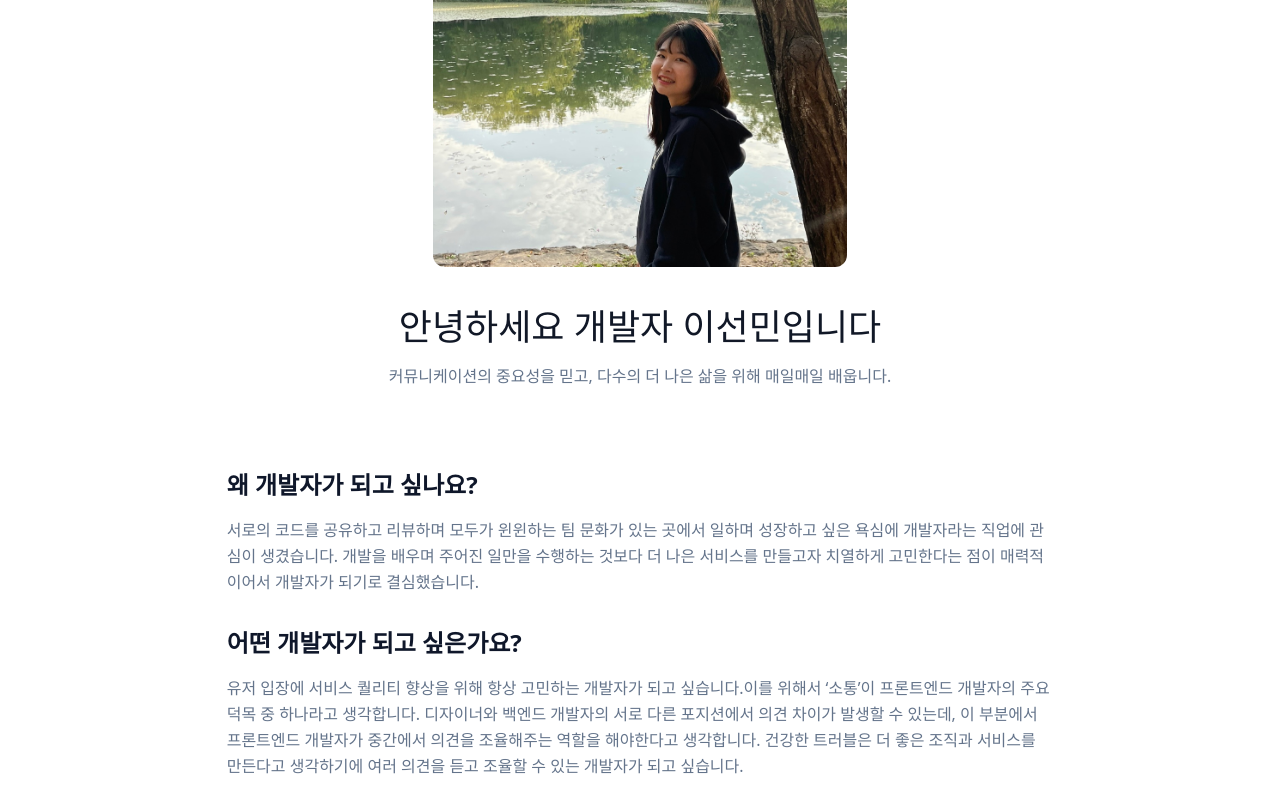
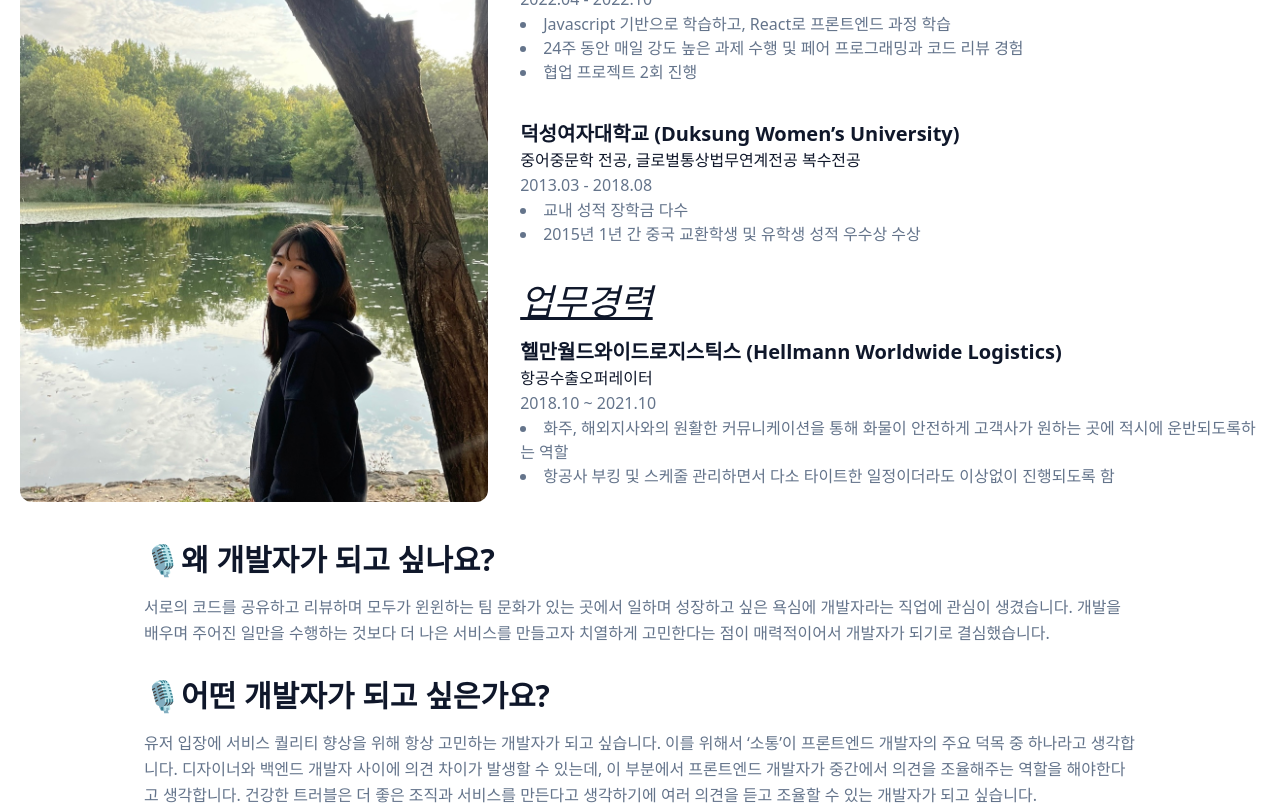
Before and after one commit to HelloHailie/portfolio, a Next.js app: page /about-me in a window 1280 px wide. Shown: the part 460-1265 px from the top of the page. Built offline with nearby package versions, Linux system fonts and the light colour scheme.

Commit message:
feat:자기소개 학력, 경력 추가

```diff
--- a/components/home/animation.js
+++ b/components/home/animation.js
@@ -9,7 +9,6 @@ export default function Animation() {
       loop={true}
       controls={true}
       src={lottieJson}
-      // style={{ height: "600px", width: "700px" }}
     ></Player>
   );
 }
--- a/components/home/main.js
+++ b/components/home/main.js
@@ -8,7 +8,7 @@ export default function Main() {
         <div className='max-w-screen-2xl px-4 md:px-8 mx-auto'>
           <section className='flex flex-col lg:flex-row gap-6 sm:gap-10 md:gap-16'>
             <div className='xl:w-7/12 flex flex-col sm:text-center lg:text-left lg:py-12 xl:py-24'>
-              <p className='text-violet-700 md:text-lg xl:text-xl font-semibold mb-4 md:mb-6'>
+              <p className='text-violet-700 md:text-lg xl:text-xl font-semibold mb-4 md:mb-6 mt-6'>
                 Frontend-Developer
               </p>
 
@@ -39,7 +39,7 @@ export default function Main() {
               </div>
             </div>
 
-            <div className='h-48 lg:h-auto flex items-center lg:max-w-2xl'>
+            <div className='h-48 lg:h-auto lg:flex lg:items-center lg:max-w-2xl max-w-fit'>
               <Animation />
             </div>
           </section>
--- a/components/layout.js
+++ b/components/layout.js
@@ -5,7 +5,7 @@ export default function Layout({ children }) {
   return (
     <div className='bg-primary'>
       <Header />
-      <div>{children}</div>
+      <div className='min-h-screen'>{children}</div>
       <Footer />
     </div>
   );
--- a/pages/about-me.js
+++ b/pages/about-me.js
@@ -14,8 +14,15 @@ export default function AboutMe() {
       </Head>
       <section className='text-gray-600 body-font'>
         <div className='container mx-auto flex px-5 py-24 items-center justify-center flex-col'>
-          {/* <img className="lg:w-2/6 md:w-3/6 w-5/6 mb-10 object-cover object-center rounded" alt="hero" src="https://dummyimage.com/720x600"> */}
-          <div className='lg:w-2/6 md:w-3/6 w-5/6 mb-10 object-cover object-center rounded'>
+          <h1 className='title-font sm:text-4xl text-3xl mb-4 font-medium text-gray-900'>
+            안녕하세요 개발자 이선민입니다
+          </h1>
+          <p className='mb-20 leading-relaxed'>
+            커뮤니케이션의 중요성을 믿고, 다수의 더 나은 삶을 위해 매일매일
+            배웁니다.
+          </p>
+          <div className='flex lg:flex-row flex-col gap-8'>
+            <div className='lg:w-2/5 md:w-3/6 w-5/6 mb-10 object-cover object-center rounded'>
               <Image
                 src={profile}
                 alt='이선민 프로필 이미지'
@@ -23,17 +30,59 @@ export default function AboutMe() {
                 layout='responsive'
               />
             </div>
-          <div className='text-center lg:w-2/3 w-full'>
-            <h1 className='title-font sm:text-4xl text-3xl mb-4 font-medium text-gray-900'>
-              안녕하세요 개발자 이선민입니다
+            <div className='flex flex-col'>
+              <h1 className='title-font sm:text-4xl text-3xl mb-4 font-medium underline italic'>
+                학력
               </h1>
-            <p className='mb-20 leading-relaxed'>
-              커뮤니케이션의 중요성을 믿고, 다수의 더 나은 삶을 위해 매일매일
-              배웁니다.
-            </p>
+              <div className='font-semibold text-xl'>
+                코드스테이츠 (Code States)
+              </div>
+              <div>Advanced software engineering, Immersive program (39기)</div>
+              <p className='leading-relaxed'>2022.04 - 2022.10</p>
+              <ul class='list-disc list-inside mb-9'>
+                <li>
+                  Javascript 기반으로 학습하고, React로 프론트엔드 과정 학습
+                </li>
+                <li>
+                  24주 동안 매일 강도 높은 과제 수행 및 페어 프로그래밍과 코드
+                  리뷰 경험
+                </li>
+                <li>협업 프로젝트 2회 진행</li>
+              </ul>
+              <div className='font-semibold text-xl'>
+                덕성여자대학교 (Duksung Women’s University)
+              </div>
+              <div>중어중문학 전공, 글로벌통상법무연계전공 복수전공</div>
 
-            <h3 className='text-2xl font-bold text-left'>
-              왜 개발자가 되고 싶나요?
+              <p className='leading-relaxed'>2013.03 - 2018.08</p>
+              <ul class='list-disc list-inside mb-9'>
+                <li>교내 성적 장학금 다수</li>
+                <li>2015년 1년 간 중국 교환학생 및 유학생 성적 우수상 수상</li>
+              </ul>
+              <h3 className='title-font sm:text-4xl text-3xl mb-4 font-medium underline italic'>
+                업무경력
+              </h3>
+              <div className='font-semibold text-xl'>
+                헬만월드와이드로지스틱스 (Hellmann Worldwide Logistics)
+              </div>
+              <div>항공수출오퍼레이터</div>
+
+              <p className='leading-relaxed'>2018.10 ~ 2021.10</p>
+              <ul class='list-disc list-inside mb-9'>
+                <li>
+                  화주, 해외지사와의 원활한 커뮤니케이션을 통해 화물이 안전하게
+                  고객사가 원하는 곳에 적시에 운반되도록하는 역할
+                </li>
+                <li>
+                  항공사 부킹 및 스케줄 관리하면서 다소 타이트한 일정이더라도
+                  이상없이 진행되도록 함
+                </li>
+              </ul>
+            </div>
+          </div>
+          <div className='text-center lg:w-4/5 w-full'>
+            <h3 className='text-3xl font-bold text-left'>
+              🎙왜 개발자가 되고 싶나요?
             </h3>
             <p className='mt-4 mb-8 leading-relaxed text-left'>
               서로의 코드를 공유하고 리뷰하며 모두가 윈윈하는 팀 문화가 있는
@@ -42,17 +91,17 @@ export default function AboutMe() {
               서비스를 만들고자 치열하게 고민한다는 점이 매력적이어서 개발자가
               되기로 결심했습니다.
             </p>
-            <h3 className='text-2xl font-bold text-left'>
-              어떤 개발자가 되고 싶은가요?
+            <h3 className='text-3xl font-bold text-left'>
+              🎙어떤 개발자가 되고 싶은가요?
             </h3>
             <p className='mt-4 mb-20 leading-relaxed text-left'>
               유저 입장에 서비스 퀄리티 향상을 위해 항상 고민하는 개발자가 되고
-              싶습니다.이를 위해서 ‘소통’이 프론트엔드 개발자의 주요 덕목 중
-              하나라고 생각합니다. 디자이너와 백엔드 개발자의 서로 다른
-              포지션에서 의견 차이가 발생할 수 있는데, 이 부분에서 프론트엔드
-              개발자가 중간에서 의견을 조율해주는 역할을 해야한다고 생각합니다.
-              건강한 트러블은 더 좋은 조직과 서비스를 만든다고 생각하기에 여러
-              의견을 듣고 조율할 수 있는 개발자가 되고 싶습니다.
+              싶습니다. 이를 위해서 ‘소통’이 프론트엔드 개발자의 주요 덕목 중
+              하나라고 생각합니다. 디자이너와 백엔드 개발자 사이에 의견 차이가
+              발생할 수 있는데, 이 부분에서 프론트엔드 개발자가 중간에서 의견을
+              조율해주는 역할을 해야한다고 생각합니다. 건강한 트러블은 더 좋은
+              조직과 서비스를 만든다고 생각하기에 여러 의견을 듣고 조율할 수
+              있는 개발자가 되고 싶습니다.
             </p>
             <div className='flex justify-center gap-4'>
               <Link href='/skills' className='btn-project'>
--- a/styles/globals.css
+++ b/styles/globals.css
@@ -7,7 +7,7 @@
 }
 
 .btn-project {
-  @apply inline-flex text-white dark:text-white bg-violet-700 border-0 py-2 px-6 focus:outline-none hover:text-white hover:bg-violet-500 rounded text-lg;
+  @apply md:inline-flex  text-white dark:text-white bg-violet-700 border-0 py-2 px-6 focus:outline-none hover:text-white hover:bg-violet-500 rounded text-lg;
 }
 
 .project-card {
@@ -25,7 +25,8 @@ h2,
 h3,
 h4,
 h5,
-h6 {
+h6,
+div {
   @apply text-slate-900 dark:text-white cursor-default;
 }
 
@@ -38,6 +39,7 @@ a {
   @apply text-slate-500 hover:text-slate-700 dark:text-slate-400 dark:hover:text-slate-50;
 }
 
-p {
+p,
+li {
   @apply text-slate-500 dark:text-slate-400;
 }
```
Lines whose indentation alone changed are shown as unchanged.
